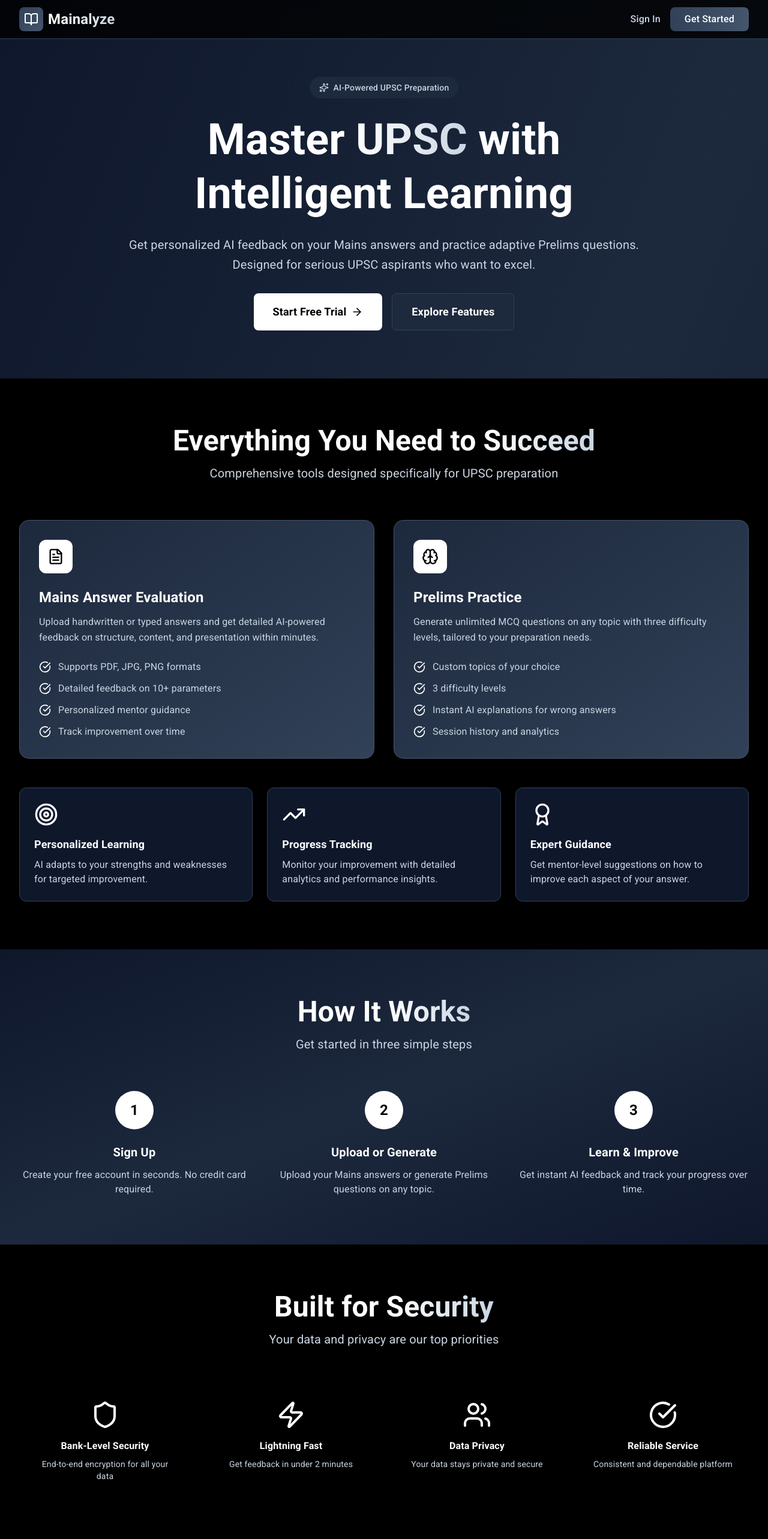
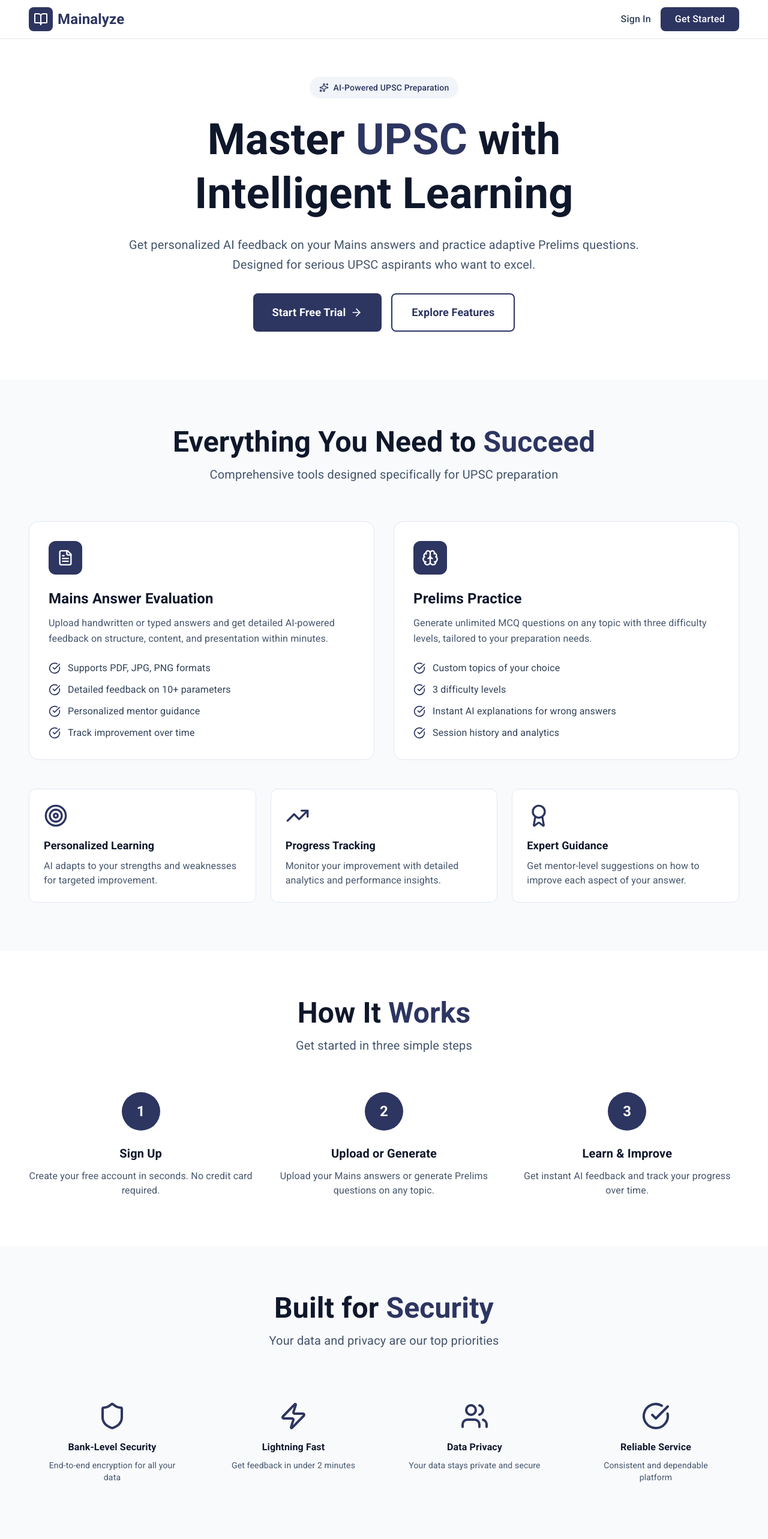
Before and after one commit to brahman47/productmainalyzelaunch, a Next.js app: page / in a window 1280 px wide. Shown: the top 2566 px of the page at 60% size. Built offline with nearby package versions, Linux system fonts and the light colour scheme.

Commit message:
refactor: convert landing page to light theme with proper padding

```diff
--- a/app/page.tsx
+++ b/app/page.tsx
@@ -16,29 +16,29 @@ import {
 
 export default function Home() {
   return (
-    <div className="min-h-screen bg-gradient-to-br from-slate-900 via-slate-800 to-slate-900">
+    <div className="min-h-screen bg-white">
       {/* Navigation */}
-      <nav className="fixed top-0 w-full bg-black/80 backdrop-blur-md border-b border-slate-700 z-50">
-        <div className="max-w-7xl mx-auto px-4 sm:px-6 lg:px-8">
+      <nav className="fixed top-0 w-full bg-white/95 backdrop-blur-md border-b border-slate-200 z-50">
+        <div className="max-w-7xl mx-auto px-6 sm:px-8 lg:px-12">
           <div className="flex justify-between items-center h-16">
             <div className="flex items-center space-x-2">
-              <div className="w-10 h-10 bg-gradient-to-br from-slate-700 to-slate-600 rounded-lg flex items-center justify-center">
+              <div className="w-10 h-10 bg-[#2d3561] rounded-lg flex items-center justify-center">
                 <BookOpen className="w-6 h-6 text-white" />
               </div>
-              <span className="text-2xl font-bold bg-gradient-to-r from-white to-slate-300 bg-clip-text text-transparent">
+              <span className="text-2xl font-bold text-[#2d3561]">
                 Mainalyze
               </span>
             </div>
             <div className="flex items-center space-x-4">
               <Link
                 href="/auth/login"
-                className="text-slate-300 hover:text-white font-medium transition-colors"
+                className="text-slate-700 hover:text-[#2d3561] font-medium transition-colors"
               >
                 Sign In
               </Link>
               <Link
                 href="/auth/signup"
-                className="px-6 py-2 bg-gradient-to-r from-slate-700 to-slate-600 text-white rounded-lg hover:shadow-lg hover:scale-105 transition-all duration-200 font-medium"
+                className="px-6 py-2 bg-[#2d3561] text-white rounded-lg hover:bg-[#1a1f3a] hover:shadow-lg hover:scale-105 transition-all duration-200 font-medium"
               >
                 Get Started
               </Link>
@@ -48,32 +48,32 @@ export default function Home() {
       </nav>
 
       {/* Hero Section */}
-      <section className="pt-32 pb-20 px-4 sm:px-6 lg:px-8">
+      <section className="pt-32 pb-20 px-6 sm:px-8 lg:px-12">
         <div className="max-w-7xl mx-auto">
           <div className="text-center max-w-4xl mx-auto fade-in">
-            <div className="inline-flex items-center space-x-2 bg-slate-800 text-slate-300 px-4 py-2 rounded-full mb-6">
+            <div className="inline-flex items-center space-x-2 bg-slate-100 text-[#2d3561] px-4 py-2 rounded-full mb-6">
               <Sparkles className="w-4 h-4" />
               <span className="text-sm font-medium">AI-Powered UPSC Preparation</span>
             </div>
-            <h1 className="text-5xl sm:text-6xl lg:text-7xl font-bold text-white mb-6 leading-tight">
-              Master <span className="bg-gradient-to-r from-white to-slate-300 bg-clip-text text-transparent">UPSC</span> with
+            <h1 className="text-5xl sm:text-6xl lg:text-7xl font-bold text-slate-900 mb-6 leading-tight">
+              Master <span className="text-[#2d3561]">UPSC</span> with
               <br />Intelligent Learning
             </h1>
-            <p className="text-xl text-slate-300 mb-8 leading-relaxed">
+            <p className="text-xl text-slate-600 mb-8 leading-relaxed">
               Get personalized AI feedback on your Mains answers and practice adaptive Prelims questions.
               Designed for serious UPSC aspirants who want to excel.
             </p>
             <div className="flex flex-col sm:flex-row gap-4 justify-center">
               <Link
                 href="/auth/signup"
-                className="px-8 py-4 bg-white text-black rounded-lg hover:shadow-xl hover:scale-105 transition-all duration-200 font-semibold text-lg flex items-center justify-center space-x-2"
+                className="px-8 py-4 bg-[#2d3561] text-white rounded-lg hover:bg-[#1a1f3a] hover:shadow-xl hover:scale-105 transition-all duration-200 font-semibold text-lg flex items-center justify-center space-x-2"
               >
                 <span>Start Free Trial</span>
                 <ArrowRight className="w-5 h-5" />
               </Link>
               <Link
                 href="#features"
-                className="px-8 py-4 bg-slate-800 text-white rounded-lg hover:shadow-lg transition-all duration-200 font-semibold text-lg border border-slate-700"
+                className="px-8 py-4 bg-white text-[#2d3561] rounded-lg hover:shadow-lg transition-all duration-200 font-semibold text-lg border-2 border-[#2d3561]"
               >
                 Explore Features
               </Link>
@@ -83,72 +83,72 @@ export default function Home() {
       </section>
 
       {/* Features Section */}
-      <section id="features" className="py-20 px-4 sm:px-6 lg:px-8 bg-black">
+      <section id="features" className="py-20 px-6 sm:px-8 lg:px-12 bg-slate-50">
         <div className="max-w-7xl mx-auto">
           <div className="text-center mb-16">
-            <h2 className="text-4xl sm:text-5xl font-bold text-white mb-4">
-              Everything You Need to <span className="bg-gradient-to-r from-white to-slate-300 bg-clip-text text-transparent">Succeed</span>
+            <h2 className="text-4xl sm:text-5xl font-bold text-slate-900 mb-4">
+              Everything You Need to <span className="text-[#2d3561]">Succeed</span>
             </h2>
-            <p className="text-xl text-slate-300 max-w-2xl mx-auto">
+            <p className="text-xl text-slate-600 max-w-2xl mx-auto">
               Comprehensive tools designed specifically for UPSC preparation
             </p>
           </div>
 
           <div className="grid md:grid-cols-2 gap-8 mb-12">
             {/* Mains Evaluation */}
-            <div className="group bg-gradient-to-br from-slate-800 to-slate-700 p-8 rounded-2xl border border-slate-600 hover:shadow-xl transition-all duration-300 hover:-translate-y-1">
-              <div className="w-14 h-14 bg-white rounded-xl flex items-center justify-center mb-6 group-hover:scale-110 transition-transform">
-                <FileText className="w-7 h-7 text-black" />
+            <div className="group bg-white p-8 rounded-2xl border border-slate-200 hover:shadow-xl transition-all duration-300 hover:-translate-y-1">
+              <div className="w-14 h-14 bg-[#2d3561] rounded-xl flex items-center justify-center mb-6 group-hover:scale-110 transition-transform">
+                <FileText className="w-7 h-7 text-white" />
               </div>
-              <h3 className="text-2xl font-bold text-white mb-3">Mains Answer Evaluation</h3>
-              <p className="text-slate-300 mb-6 leading-relaxed">
+              <h3 className="text-2xl font-bold text-slate-900 mb-3">Mains Answer Evaluation</h3>
+              <p className="text-slate-600 mb-6 leading-relaxed">
                 Upload handwritten or typed answers and get detailed AI-powered feedback on structure, content, and presentation within minutes.
               </p>
               <ul className="space-y-3">
                 <li className="flex items-start space-x-3">
-                  <CheckCircle className="w-5 h-5 text-white mt-0.5 flex-shrink-0" />
-                  <span className="text-slate-300">Supports PDF, JPG, PNG formats</span>
+                  <CheckCircle className="w-5 h-5 text-[#2d3561] mt-0.5 flex-shrink-0" />
+                  <span className="text-slate-700">Supports PDF, JPG, PNG formats</span>
                 </li>
                 <li className="flex items-start space-x-3">
-                  <CheckCircle className="w-5 h-5 text-white mt-0.5 flex-shrink-0" />
-                  <span className="text-slate-300">Detailed feedback on 10+ parameters</span>
+                  <CheckCircle className="w-5 h-5 text-[#2d3561] mt-0.5 flex-shrink-0" />
+                  <span className="text-slate-700">Detailed feedback on 10+ parameters</span>
                 </li>
                 <li className="flex items-start space-x-3">
-                  <CheckCircle className="w-5 h-5 text-white mt-0.5 flex-shrink-0" />
-                  <span className="text-slate-300">Personalized mentor guidance</span>
+                  <CheckCircle className="w-5 h-5 text-[#2d3561] mt-0.5 flex-shrink-0" />
+                  <span className="text-slate-700">Personalized mentor guidance</span>
                 </li>
                 <li className="flex items-start space-x-3">
-                  <CheckCircle className="w-5 h-5 text-white mt-0.5 flex-shrink-0" />
-                  <span className="text-slate-300">Track improvement over time</span>
+                  <CheckCircle className="w-5 h-5 text-[#2d3561] mt-0.5 flex-shrink-0" />
+                  <span className="text-slate-700">Track improvement over time</span>
                 </li>
               </ul>
             </div>
 
             {/* Prelims Practice */}
-            <div className="group bg-gradient-to-br from-slate-800 to-slate-700 p-8 rounded-2xl border border-slate-600 hover:shadow-xl transition-all duration-300 hover:-translate-y-1">
-              <div className="w-14 h-14 bg-white rounded-xl flex items-center justify-center mb-6 group-hover:scale-110 transition-transform">
-                <Brain className="w-7 h-7 text-black" />
+            <div className="group bg-white p-8 rounded-2xl border border-slate-200 hover:shadow-xl transition-all duration-300 hover:-translate-y-1">
+              <div className="w-14 h-14 bg-[#2d3561] rounded-xl flex items-center justify-center mb-6 group-hover:scale-110 transition-transform">
+                <Brain className="w-7 h-7 text-white" />
               </div>
-              <h3 className="text-2xl font-bold text-white mb-3">Prelims Practice</h3>
-              <p className="text-slate-300 mb-6 leading-relaxed">
+              <h3 className="text-2xl font-bold text-slate-900 mb-3">Prelims Practice</h3>
+              <p className="text-slate-600 mb-6 leading-relaxed">
                 Generate unlimited MCQ questions on any topic with three difficulty levels, tailored to your preparation needs.
               </p>
               <ul className="space-y-3">
                 <li className="flex items-start space-x-3">
-                  <CheckCircle className="w-5 h-5 text-white mt-0.5 flex-shrink-0" />
-                  <span className="text-slate-300">Custom topics of your choice</span>
+                  <CheckCircle className="w-5 h-5 text-[#2d3561] mt-0.5 flex-shrink-0" />
+                  <span className="text-slate-700">Custom topics of your choice</span>
                 </li>
                 <li className="flex items-start space-x-3">
-                  <CheckCircle className="w-5 h-5 text-white mt-0.5 flex-shrink-0" />
-                  <span className="text-slate-300">3 difficulty levels</span>
+                  <CheckCircle className="w-5 h-5 text-[#2d3561] mt-0.5 flex-shrink-0" />
+                  <span className="text-slate-700">3 difficulty levels</span>
                 </li>
                 <li className="flex items-start space-x-3">
-                  <CheckCircle className="w-5 h-5 text-white mt-0.5 flex-shrink-0" />
-                  <span className="text-slate-300">Instant AI explanations for wrong answers</span>
+                  <CheckCircle className="w-5 h-5 text-[#2d3561] mt-0.5 flex-shrink-0" />
+                  <span className="text-slate-700">Instant AI explanations for wrong answers</span>
                 </li>
                 <li className="flex items-start space-x-3">
-                  <CheckCircle className="w-5 h-5 text-white mt-0.5 flex-shrink-0" />
-                  <span className="text-slate-300">Session history and analytics</span>
+                  <CheckCircle className="w-5 h-5 text-[#2d3561] mt-0.5 flex-shrink-0" />
+                  <span className="text-slate-700">Session history and analytics</span>
                 </li>
               </ul>
             </div>
@@ -156,62 +156,62 @@ export default function Home() {
 
           {/* Additional Features */}
           <div className="grid md:grid-cols-3 gap-6">
-            <div className="bg-slate-900 p-6 rounded-xl border border-slate-700 hover:shadow-lg transition-all duration-200">
-              <Target className="w-10 h-10 text-white mb-4" />
-              <h4 className="text-lg font-semibold text-white mb-2">Personalized Learning</h4>
-              <p className="text-slate-300">AI adapts to your strengths and weaknesses for targeted improvement.</p>
+            <div className="bg-white p-6 rounded-xl border border-slate-200 hover:shadow-lg transition-all duration-200">
+              <Target className="w-10 h-10 text-[#2d3561] mb-4" />
+              <h4 className="text-lg font-semibold text-slate-900 mb-2">Personalized Learning</h4>
+              <p className="text-slate-600">AI adapts to your strengths and weaknesses for targeted improvement.</p>
             </div>
-            <div className="bg-slate-900 p-6 rounded-xl border border-slate-700 hover:shadow-lg transition-all duration-200">
-              <TrendingUp className="w-10 h-10 text-white mb-4" />
-              <h4 className="text-lg font-semibold text-white mb-2">Progress Tracking</h4>
-              <p className="text-slate-300">Monitor your improvement with detailed analytics and performance insights.</p>
+            <div className="bg-white p-6 rounded-xl border border-slate-200 hover:shadow-lg transition-all duration-200">
+              <TrendingUp className="w-10 h-10 text-[#2d3561] mb-4" />
+              <h4 className="text-lg font-semibold text-slate-900 mb-2">Progress Tracking</h4>
+              <p className="text-slate-600">Monitor your improvement with detailed analytics and performance insights.</p>
             </div>
-            <div className="bg-slate-900 p-6 rounded-xl border border-slate-700 hover:shadow-lg transition-all duration-200">
-              <Award className="w-10 h-10 text-white mb-4" />
-              <h4 className="text-lg font-semibold text-white mb-2">Expert Guidance</h4>
-              <p className="text-slate-300">Get mentor-level suggestions on how to improve each aspect of your answer.</p>
+            <div className="bg-white p-6 rounded-xl border border-slate-200 hover:shadow-lg transition-all duration-200">
+              <Award className="w-10 h-10 text-[#2d3561] mb-4" />
+              <h4 className="text-lg font-semibold text-slate-900 mb-2">Expert Guidance</h4>
+              <p className="text-slate-600">Get mentor-level suggestions on how to improve each aspect of your answer.</p>
             </div>
           </div>
         </div>
       </section>
 
       {/* How It Works */}
-      <section className="py-20 px-4 sm:px-6 lg:px-8 bg-gradient-to-br from-slate-900 via-slate-800 to-slate-900">
+      <section className="py-20 px-6 sm:px-8 lg:px-12 bg-white">
         <div className="max-w-7xl mx-auto">
           <div className="text-center mb-16">
-            <h2 className="text-4xl sm:text-5xl font-bold text-white mb-4">
-              How It <span className="bg-gradient-to-r from-white to-slate-300 bg-clip-text text-transparent">Works</span>
+            <h2 className="text-4xl sm:text-5xl font-bold text-slate-900 mb-4">
+              How It <span className="text-[#2d3561]">Works</span>
             </h2>
-            <p className="text-xl text-slate-300 max-w-2xl mx-auto">
+            <p className="text-xl text-slate-600 max-w-2xl mx-auto">
               Get started in three simple steps
             </p>
           </div>
 
           <div className="grid md:grid-cols-3 gap-8">
             <div className="text-center">
-              <div className="w-16 h-16 bg-white rounded-full flex items-center justify-center mx-auto mb-6 text-black font-bold text-2xl">
+              <div className="w-16 h-16 bg-[#2d3561] rounded-full flex items-center justify-center mx-auto mb-6 text-white font-bold text-2xl">
                 1
               </div>
-              <h3 className="text-xl font-semibold text-white mb-3">Sign Up</h3>
-              <p className="text-slate-300">
+              <h3 className="text-xl font-semibold text-slate-900 mb-3">Sign Up</h3>
+              <p className="text-slate-600">
                 Create your free account in seconds. No credit card required.
               </p>
             </div>
             <div className="text-center">
-              <div className="w-16 h-16 bg-white rounded-full flex items-center justify-center mx-auto mb-6 text-black font-bold text-2xl">
+              <div className="w-16 h-16 bg-[#2d3561] rounded-full flex items-center justify-center mx-auto mb-6 text-white font-bold text-2xl">
                 2
               </div>
-              <h3 className="text-xl font-semibold text-white mb-3">Upload or Generate</h3>
-              <p className="text-slate-300">
+              <h3 className="text-xl font-semibold text-slate-900 mb-3">Upload or Generate</h3>
+              <p className="text-slate-600">
                 Upload your Mains answers or generate Prelims questions on any topic.
               </p>
             </div>
             <div className="text-center">
-              <div className="w-16 h-16 bg-white rounded-full flex items-center justify-center mx-auto mb-6 text-black font-bold text-2xl">
+              <div className="w-16 h-16 bg-[#2d3561] rounded-full flex items-center justify-center mx-auto mb-6 text-white font-bold text-2xl">
                 3
               </div>
-              <h3 className="text-xl font-semibold text-white mb-3">Learn & Improve</h3>
-              <p className="text-slate-300">
+              <h3 className="text-xl font-semibold text-slate-900 mb-3">Learn & Improve</h3>
+              <p className="text-slate-600">
                 Get instant AI feedback and track your progress over time.
               </p>
             </div>
@@ -220,72 +220,72 @@ export default function Home() {
       </section>
 
       {/* Security & Trust */}
-      <section className="py-20 px-4 sm:px-6 lg:px-8 bg-black">
+      <section className="py-20 px-6 sm:px-8 lg:px-12 bg-slate-50">
         <div className="max-w-7xl mx-auto">
           <div className="text-center mb-16">
-            <h2 className="text-4xl sm:text-5xl font-bold text-white mb-4">
-              Built for <span className="bg-gradient-to-r from-white to-slate-300 bg-clip-text text-transparent">Security</span>
+            <h2 className="text-4xl sm:text-5xl font-bold text-slate-900 mb-4">
+              Built for <span className="text-[#2d3561]">Security</span>
             </h2>
-            <p className="text-xl text-slate-300 max-w-2xl mx-auto">
+            <p className="text-xl text-slate-600 max-w-2xl mx-auto">
               Your data and privacy are our top priorities
             </p>
           </div>
 
           <div className="grid md:grid-cols-4 gap-6">
             <div className="text-center p-6">
-              <Shield className="w-12 h-12 text-white mx-auto mb-4" />
-              <h4 className="font-semibold text-white mb-2">Bank-Level Security</h4>
-              <p className="text-sm text-slate-300">End-to-end encryption for all your data</p>
+              <Shield className="w-12 h-12 text-[#2d3561] mx-auto mb-4" />
+              <h4 className="font-semibold text-slate-900 mb-2">Bank-Level Security</h4>
+              <p className="text-sm text-slate-600">End-to-end encryption for all your data</p>
             </div>
             <div className="text-center p-6">
-              <Zap className="w-12 h-12 text-white mx-auto mb-4" />
-              <h4 className="font-semibold text-white mb-2">Lightning Fast</h4>
-              <p className="text-sm text-slate-300">Get feedback in under 2 minutes</p>
+              <Zap className="w-12 h-12 text-[#2d3561] mx-auto mb-4" />
+              <h4 className="font-semibold text-slate-900 mb-2">Lightning Fast</h4>
+              <p className="text-sm text-slate-600">Get feedback in under 2 minutes</p>
             </div>
             <div className="text-center p-6">
-              <Users className="w-12 h-12 text-white mx-auto mb-4" />
-              <h4 className="font-semibold text-white mb-2">Data Privacy</h4>
-              <p className="text-sm text-slate-300">Your data stays private and secure</p>
+              <Users className="w-12 h-12 text-[#2d3561] mx-auto mb-4" />
+              <h4 className="font-semibold text-slate-900 mb-2">Data Privacy</h4>
+              <p className="text-sm text-slate-600">Your data stays private and secure</p>
             </div>
             <div className="text-center p-6">
-              <CheckCircle className="w-12 h-12 text-white mx-auto mb-4" />
-              <h4 className="font-semibold text-white mb-2">Reliable Service</h4>
-              <p className="text-sm text-slate-300">Consistent and dependable platform</p>
+              <CheckCircle className="w-12 h-12 text-[#2d3561] mx-auto mb-4" />
+              <h4 className="font-semibold text-slate-900 mb-2">Reliable Service</h4>
+              <p className="text-sm text-slate-600">Consistent and dependable platform</p>
             </div>
           </div>
         </div>
       </section>
 
       {/* CTA Section */}
-      <section className="py-20 px-4 sm:px-6 lg:px-8 bg-gradient-to-br from-slate-900 via-slate-800 to-slate-900">
+      <section className="py-20 px-6 sm:px-8 lg:px-12 bg-[#2d3561]">
         <div className="max-w-4xl mx-auto text-center">
           <h2 className="text-4xl sm:text-5xl font-bold text-white mb-6">
             Ready to Ace Your UPSC Exam?
           </h2>
-          <p className="text-xl text-slate-300 mb-8">
+          <p className="text-xl text-slate-200 mb-8">
             Start your preparation journey with AI-powered tools designed for UPSC aspirants
           </p>
           <Link
             href="/auth/signup"
-            className="inline-flex items-center space-x-2 px-8 py-4 bg-white text-black rounded-lg hover:shadow-2xl hover:scale-105 transition-all duration-200 font-semibold text-lg"
+            className="inline-flex items-center space-x-2 px-8 py-4 bg-white text-[#2d3561] rounded-lg hover:shadow-2xl hover:scale-105 transition-all duration-200 font-semibold text-lg"
           >
             <span>Start Your Free Trial</span>
             <ArrowRight className="w-5 h-5" />
           </Link>
-          <p className="text-slate-300 mt-4 text-sm">
+          <p className="text-slate-200 mt-4 text-sm">
             No credit card required • Free forever plan available
           </p>
         </div>
       </section>
 
       {/* Footer */}
-      <footer className="bg-black text-slate-300 py-12 px-4 sm:px-6 lg:px-8">
+      <footer className="bg-slate-900 text-slate-300 py-12 px-6 sm:px-8 lg:px-12">
         <div className="max-w-7xl mx-auto">
           <div className="grid md:grid-cols-4 gap-8 mb-8">
             <div>
               <div className="flex items-center space-x-2 mb-4">
-                <div className="w-8 h-8 bg-white rounded-lg flex items-center justify-center">
-                  <BookOpen className="w-5 h-5 text-black" />
+                <div className="w-8 h-8 bg-[#2d3561] rounded-lg flex items-center justify-center">
+                  <BookOpen className="w-5 h-5 text-white" />
                 </div>
                 <span className="text-xl font-bold text-white">Mainalyze</span>
               </div>
```
